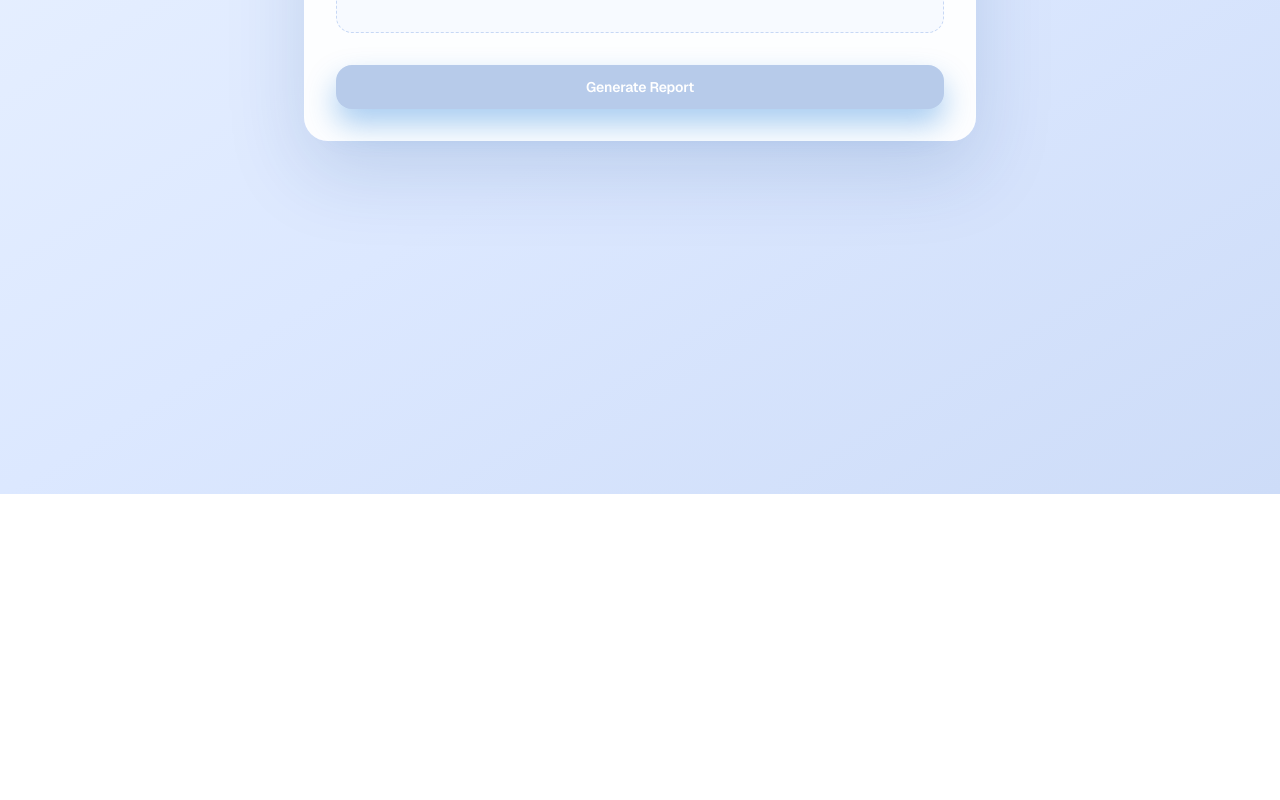
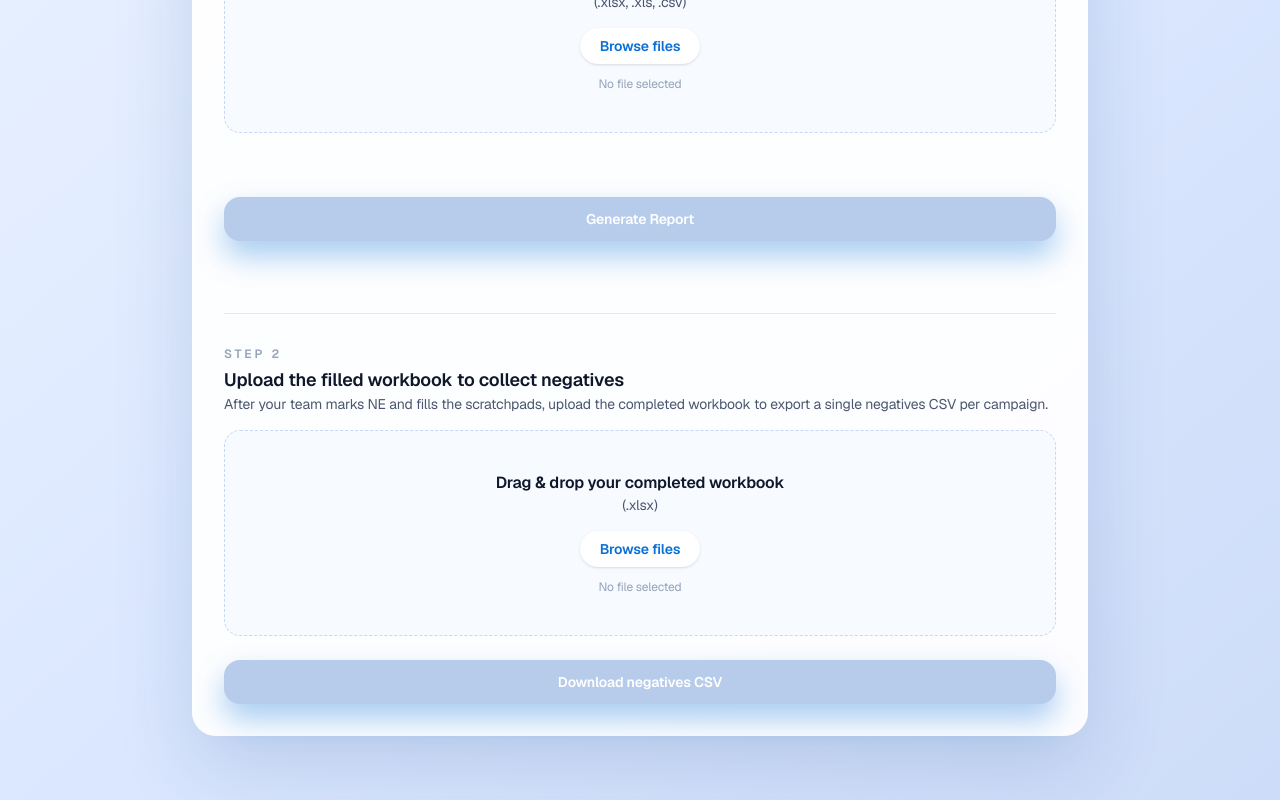
Before and after one commit to jeffdevbot/agency-os, a Next.js app in the folder frontend-web/: page /ngram in a window 1280 px wide. Shown: the part 306-1106 px from the top of the page. Before the commit the page ends 800 px from the top, so only its background shows below. Built offline with nearby package versions, Linux system fonts and the light colour scheme; no server answers.

Commit message:
Add NE collect endpoint and two-step UI

```diff
--- a/frontend-web/src/app/ngram/page.tsx
+++ b/frontend-web/src/app/ngram/page.tsx
@@ -13,12 +13,20 @@ export default function NgramPage() {
   const supabase = useMemo(() => getBrowserSupabaseClient(), []);
   const [uploading, setUploading] = useState(false);
   const [selectedFile, setSelectedFile] = useState<File | null>(null);
+  const [selectedFilledFile, setSelectedFilledFile] = useState<File | null>(null);
   const [toast, setToast] = useState<string | null>(null);
   const [error, setError] = useState<string | null>(null);
+  const [collectError, setCollectError] = useState<string | null>(null);
+  const [collecting, setCollecting] = useState(false);
 
   const handleFileChange = useCallback((file: File | null) => {
     setSelectedFile(file);
     setError(null);
+  }, []);
+
+  const handleFilledFileChange = useCallback((file: File | null) => {
+    setSelectedFilledFile(file);
+    setCollectError(null);
   }, []);
 
   const handleDrop = useCallback((event: React.DragEvent<HTMLDivElement>) => {
@@ -28,6 +36,17 @@ export default function NgramPage() {
       handleFileChange(file);
     }
   }, [handleFileChange]);
+
+  const handleFilledDrop = useCallback(
+    (event: React.DragEvent<HTMLDivElement>) => {
+      event.preventDefault();
+      const file = event.dataTransfer.files[0];
+      if (file) {
+        handleFilledFileChange(file);
+      }
+    },
+    [handleFilledFileChange]
+  );
 
   const startUpload = useCallback(async () => {
     if (!selectedFile || uploading) {
@@ -78,6 +97,55 @@ export default function NgramPage() {
     }
   }, [selectedFile, supabase, uploading]);
 
+  const startCollect = useCallback(async () => {
+    if (!selectedFilledFile || collecting) {
+      return;
+    }
+    setCollecting(true);
+    setCollectError(null);
+    try {
+      const { data: sessionData } = await supabase.auth.getSession();
+      const accessToken = sessionData.session?.access_token;
+      if (!accessToken) {
+        setCollectError("Please sign in again.");
+        setCollecting(false);
+        return;
+      }
+
+      const formData = new FormData();
+      formData.append("file", selectedFilledFile);
+
+      const response = await fetch(`${BACKEND_URL}/ngram/collect`, {
+        method: "POST",
+        headers: {
+          Authorization: `Bearer ${accessToken}`,
+        },
+        body: formData,
+      });
+
+      if (!response.ok) {
+        const detail = await response.json().catch(() => undefined);
+        throw new Error(detail?.detail || "Collect failed");
+      }
+
+      const blob = await response.blob();
+      const downloadUrl = window.URL.createObjectURL(blob);
+      const a = document.createElement("a");
+      a.href = downloadUrl;
+      a.download = `${selectedFilledFile.name.replace(/\.[^.]+$/, "")}_negatives.csv`;
+      document.body.appendChild(a);
+      a.click();
+      a.remove();
+      window.URL.revokeObjectURL(downloadUrl);
+      setToast("Negatives file downloaded");
+      setTimeout(() => setToast(null), 3000);
+    } catch (collectErr) {
+      setCollectError(collectErr instanceof Error ? collectErr.message : "Collect failed");
+    } finally {
+      setCollecting(false);
+    }
+  }, [collecting, selectedFilledFile, supabase]);
+
   return (
     <div className="flex min-h-screen flex-col bg-gradient-to-br from-[#eaf2ff] via-[#dce8ff] to-[#cddcf8]">
       <header className="border-b border-slate-200 bg-white px-6 py-4 shadow-sm">
@@ -90,7 +158,14 @@ export default function NgramPage() {
       </header>
 
       <div className="flex flex-1 items-start justify-center px-4 pb-16 pt-10">
-        <div className="w-full max-w-2xl rounded-3xl bg-white/95 p-8 shadow-[0_30px_80px_rgba(10,59,130,0.15)]">
+        <div className="w-full max-w-4xl space-y-8 rounded-3xl bg-white/95 p-8 shadow-[0_30px_80px_rgba(10,59,130,0.15)]">
+          <div>
+            <p className="text-xs font-semibold uppercase tracking-[0.25em] text-[#94a3b8]">Step 1</p>
+            <h2 className="mt-1 text-lg font-semibold text-[#0f172a]">Generate the N-Gram workbook</h2>
+            <p className="text-sm text-[#4c576f]">
+              Upload your Search Term Report to create the campaign workbook with mono/bi/tri tables and NE scratchpads.
+            </p>
+          </div>
           <div
             onDragOver={(e) => e.preventDefault()}
             onDrop={handleDrop}
@@ -127,6 +202,51 @@ export default function NgramPage() {
               {error}
             </p>
           )}
+
+          <div className="mt-10 border-t border-slate-200 pt-8">
+            <p className="text-xs font-semibold uppercase tracking-[0.25em] text-[#94a3b8]">Step 2</p>
+            <h2 className="mt-1 text-lg font-semibold text-[#0f172a]">Upload the filled workbook to collect negatives</h2>
+            <p className="text-sm text-[#4c576f]">
+              After your team marks NE and fills the scratchpads, upload the completed workbook to export a single negatives CSV per campaign.
+            </p>
+
+            <div
+              onDragOver={(e) => e.preventDefault()}
+              onDrop={handleFilledDrop}
+              className="mt-4 rounded-2xl border border-dashed border-[#c7d8f5] bg-[#f7faff] p-10 text-center"
+            >
+              <p className="text-base font-semibold text-[#0f172a]">Drag & drop your completed workbook</p>
+              <p className="text-sm text-[#4c576f]">(.xlsx)</p>
+              <div className="mt-4 flex flex-col items-center gap-3">
+                <label className="cursor-pointer rounded-full bg-white px-5 py-2 text-sm font-semibold text-[#0a6fd6] shadow">
+                  <input
+                    type="file"
+                    accept=".xlsx"
+                    className="hidden"
+                    onChange={(e) => handleFilledFileChange(e.target.files?.[0] ?? null)}
+                  />
+                  Browse files
+                </label>
+                <p className="text-xs text-[#94a3b8]">
+                  {selectedFilledFile ? selectedFilledFile.name : "No file selected"}
+                </p>
+              </div>
+            </div>
+
+            <button
+              onClick={startCollect}
+              disabled={!selectedFilledFile || collecting}
+              className="mt-6 w-full rounded-2xl bg-[#0a6fd6] px-4 py-3 text-sm font-semibold text-white shadow-[0_15px_30px_rgba(10,111,214,0.35)] transition hover:bg-[#0959ab] disabled:cursor-not-allowed disabled:bg-[#b7cbea]"
+            >
+              {collecting ? "Collecting…" : "Download negatives CSV"}
+            </button>
+
+            {collectError && (
+              <p className="mt-4 rounded-xl border border-[#f87171]/40 bg-[#fee2e2] px-4 py-3 text-sm text-[#991b1b]">
+                {collectError}
+              </p>
+            )}
+          </div>
         </div>
       </div>
 
```
Also changed, not shown: 1 other file (tests, documents, lock files or other folders).
